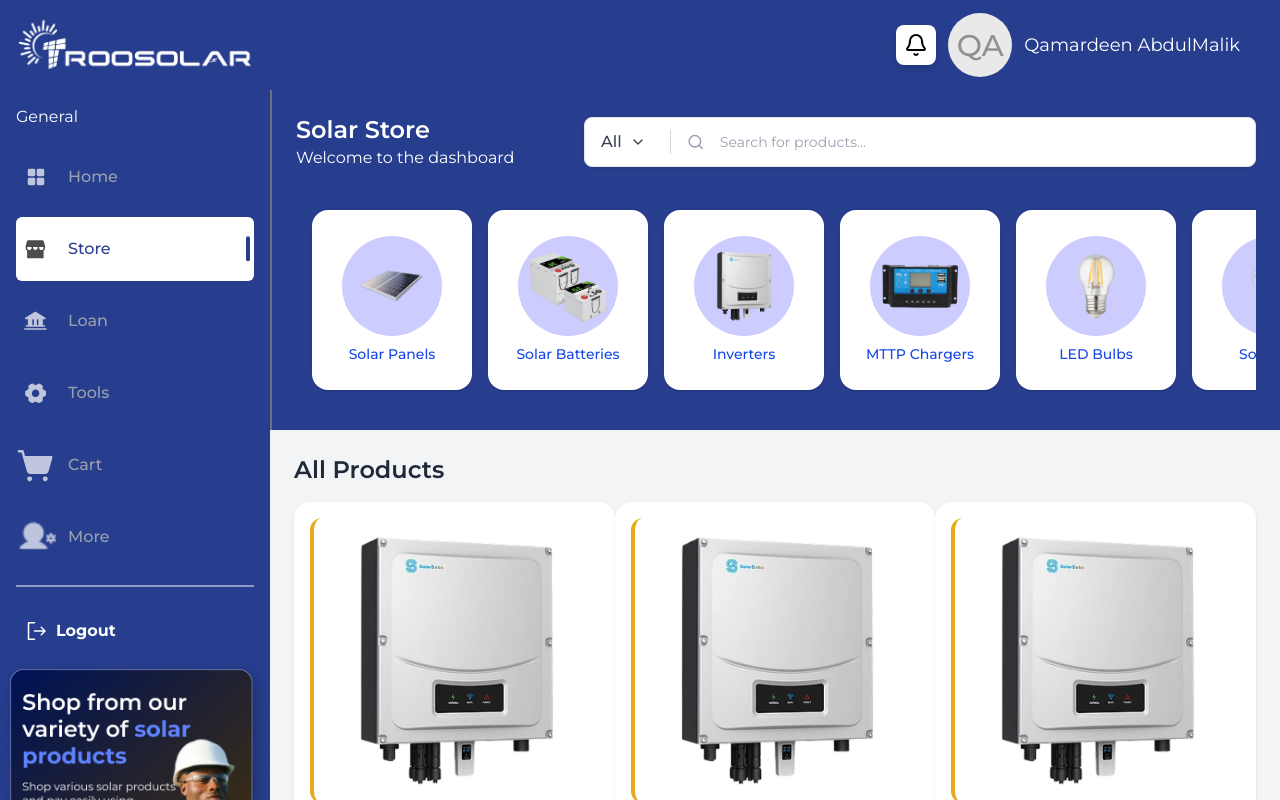
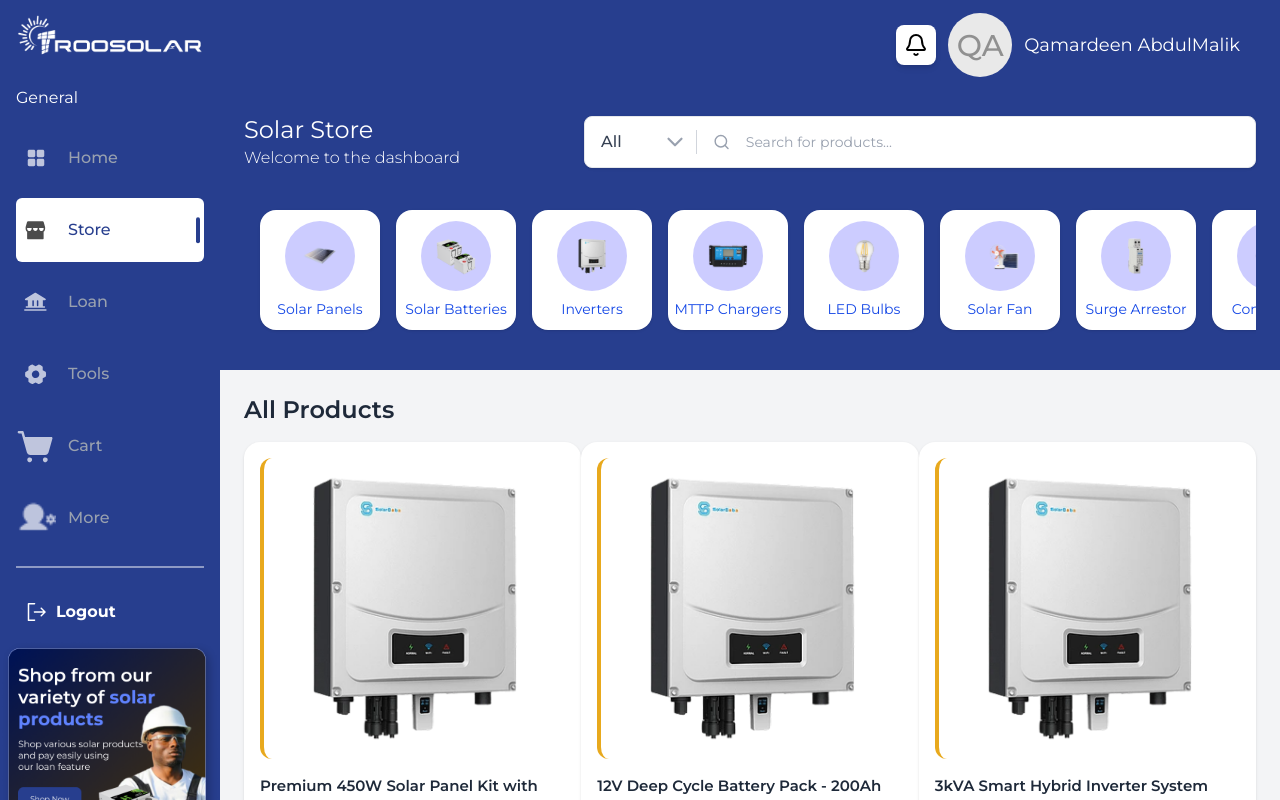
Before and after one commit to CODEMASTER-ABDULLAH-92/TrooSolar, a React (Vite) app in the folder client/: page /homePage in a window 1280 px wide. Shown: the top 800 px of the page. Built offline with nearby package versions, Linux system fonts and the light colour scheme; a web font is replaced by a local one.

Commit message:
Optimze the code

```diff
--- a/client/src/Component/Items.jsx
+++ b/client/src/Component/Items.jsx
@@ -24,16 +24,16 @@
          <Link to={`/product/${item.category}`}>
          <div
             key={index}
-            className="flex flex-col items-center justify-center w-[160px] h-[180px] bg-white rounded-2xl shadow-sm shrink-0"
+            className="flex flex-col items-center justify-center w-[120px] h-[120px] bg-white rounded-2xl shadow-sm shrink-0"
           >
-            <div className="flex items-center justify-center w-[100px] h-[100px] rounded-full bg-[#0000ff]/20">
+            <div className="flex items-center justify-center w-[70px] h-[70px] rounded-full bg-[#0000ff]/20">
               <img
                 src={item.image}
                 alt={item.text}
-                className="h-[80px] w-[80px] object-contain"
+                className="h-[40px] w-[40px] object-contain"
               />
             </div>
-            <h1 className="mt-2 text-center text-blue-700 text-sm font-medium">
+            <h1 className="mt-2 text-center text-blue-700 text-sm">
               {item.text}
             </h1>
           </div>
--- a/client/src/Component/SearchBar.jsx
+++ b/client/src/Component/SearchBar.jsx
@@ -62,12 +62,12 @@
       <div className="relative" ref={dropdownRef}>
         <button
           onClick={() => setIsDropdownOpen((prev) => !prev)}
-          className="flex items-center px-4 py-3 font-medium text-gray-700 hover:bg-gray-50 focus:outline-none"
+          className="flex items-center gap-8 pl-4 py-3 font-medium text-gray-700 hover:bg-gray-50 focus:outline-none"
         >
           <span className="mr-2 whitespace-nowrap">{selectedOption}</span>
           <ChevronDown
-            size={16}
-            className={`transition-transform ${
+            size={26}
+            className={`transition-transform text-gray-400 ${
               isDropdownOpen ? "rotate-180" : ""
             }`}
           />
--- a/client/src/Component/SideBar.jsx
+++ b/client/src/Component/SideBar.jsx
@@ -9,9 +9,8 @@
   const [activeLink, setActiveLink] = useState("/dashboard");
 
   return (
-    <div className="hidden overflow-clip sm:block min-h-lvh pb-10  transition-all duration-300 bg-[#273E8E] text-white"
+    <div className="hidden overflow-clip max-w-[220px] sm:block min-h-lvh pb-10  transition-all duration-300 bg-[#273E8E] text-white"
       style={{
-        width: menuOpen ? "80px" : "270px",
         scrollbarWidth: "thin",
         scrollbarColor: "white #273E8E",
       }}
--- a/client/src/Pages/HomePage.jsx
+++ b/client/src/Pages/HomePage.jsx
@@ -27,14 +27,14 @@
           <TopNavbar />
 
           {/* Content Wrapper */}
-          <div className="bg-[#273e8e] border-l-2 border-gray-500 px-6 py-6">
+          <div className="bg-[#273e8e]  px-6 py-6">
             {/* Header and Search */}
-            <div className="flex flex-col sm:flex-row justify-between items-start sm:items-center gap-4 mb-6">
+            <div className="flex flex-col sm:flex-row justify-between items-start sm:items-center gap-6 mb-6">
               <div>
-                <h1 className="text-2xl font-semibold text-white">
+                <h1 className="text-2xl  text-white">
                   Solar Store
                 </h1>
-                <p className="text-white">Welcome to the dashboard</p>
+                <p className="text-white font-light">Welcome to the dashboard</p>
               </div>
               <SearchBar />
             </div>
```
